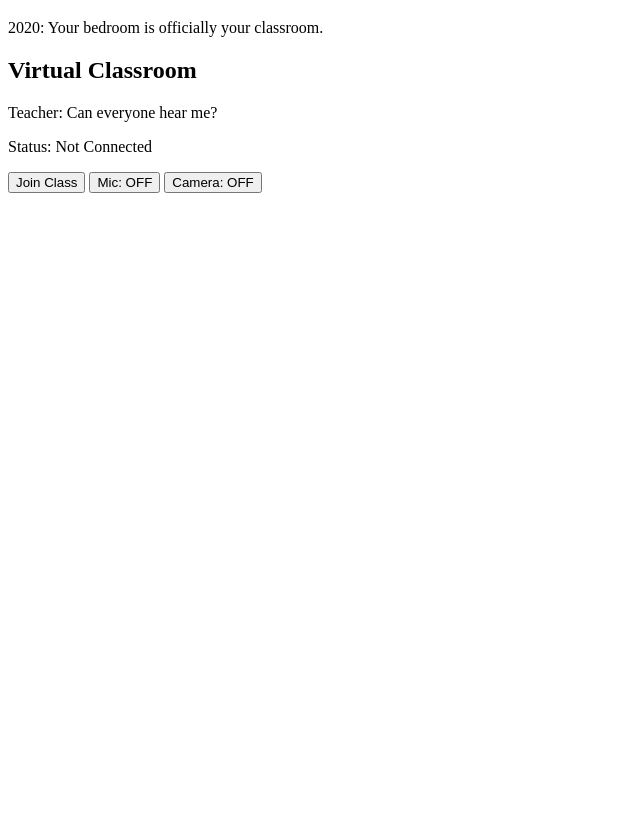
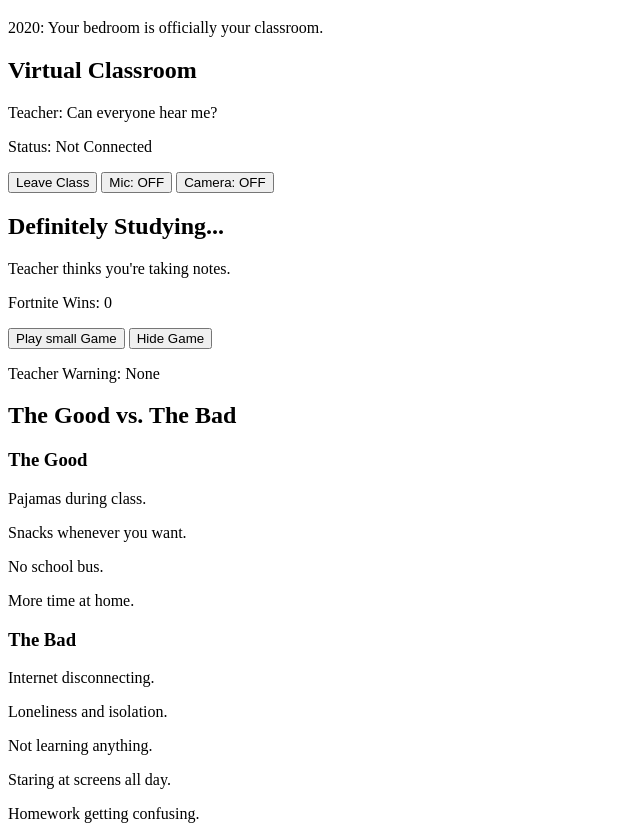
Before and after one commit to srinivasagudi0/COVID.exe, a plain HTML site: page school.html in a window 1280 px wide. Shown: the part 61-900 px from the top of the page, without its empty margins (0-640 px from the left). Before the commit the page ends 800 px from the top, so only its background shows below. Drawn offline with Linux system fonts and the light colour scheme.

Commit message:
did two sections

```diff
--- a/school.html
+++ b/school.html
@@ -13,11 +13,39 @@
             <p>Teacher: Can everyone hear me?</p>
             <p>Status: Not Connected</p>
 
-            <button>Join Class</button>
+            <button>Leave Class</button>
             <button>Mic: OFF</button>
             <button>Camera: OFF</button>
         </section>
 
+        <section>
+            <h2>Definitely Studying...</h2>
+            <p>Teacher thinks you're taking notes.</p>
+            <p>Fortnite Wins: 0</p>
+
+            <button>Play small Game</button>
+            <button>Hide Game</button>
+            <p>Teacher Warning: None</p>
+        </section>
+
+        <section>
+            <h2>The Good vs. The Bad</h2>
+
+            <h3>The Good</h3>
+            <p>Pajamas during class.</p>
+            <p>Snacks whenever you want.</p>
+            <p>No school bus.</p>
+            <p>More time at home.</p>
+
+            <h3>The Bad</h3>
+            <p>Internet disconnecting.</p>
+            <p>Loneliness and isolation.</p>
+            <p>Not learning anything.</p>
+            <p>Staring at screens all day.</p>
+            <p>Homework getting confusing.</p>
+        </section>
+
+
         </main>
 </body>
 </html>
```
